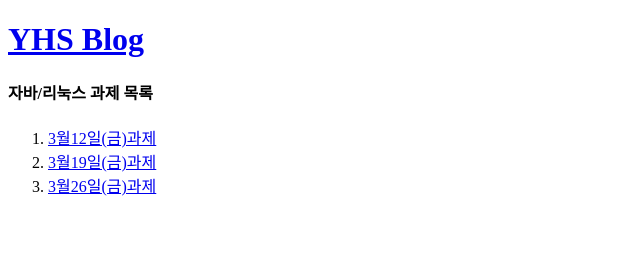
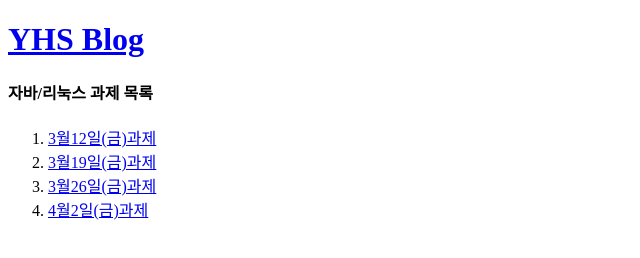
Before and after one commit to HyeonyPot/EDU-HTML, a plain HTML site: page index.html in a window 1280 px wide. Shown: the whole page, without its empty margins (0-640 px from the left). Drawn offline with Linux system fonts and the light colour scheme.

Commit message:
Update index.html

```diff
--- a/index.html
+++ b/index.html
@@ -17,6 +17,8 @@
 
       <li><a href="3.html">3월26일(금)과제</a></li>
 
+      <li><a href="4.html">4월2일(금)과제</a></li>
+
     </ol>
 
 <!--
```
